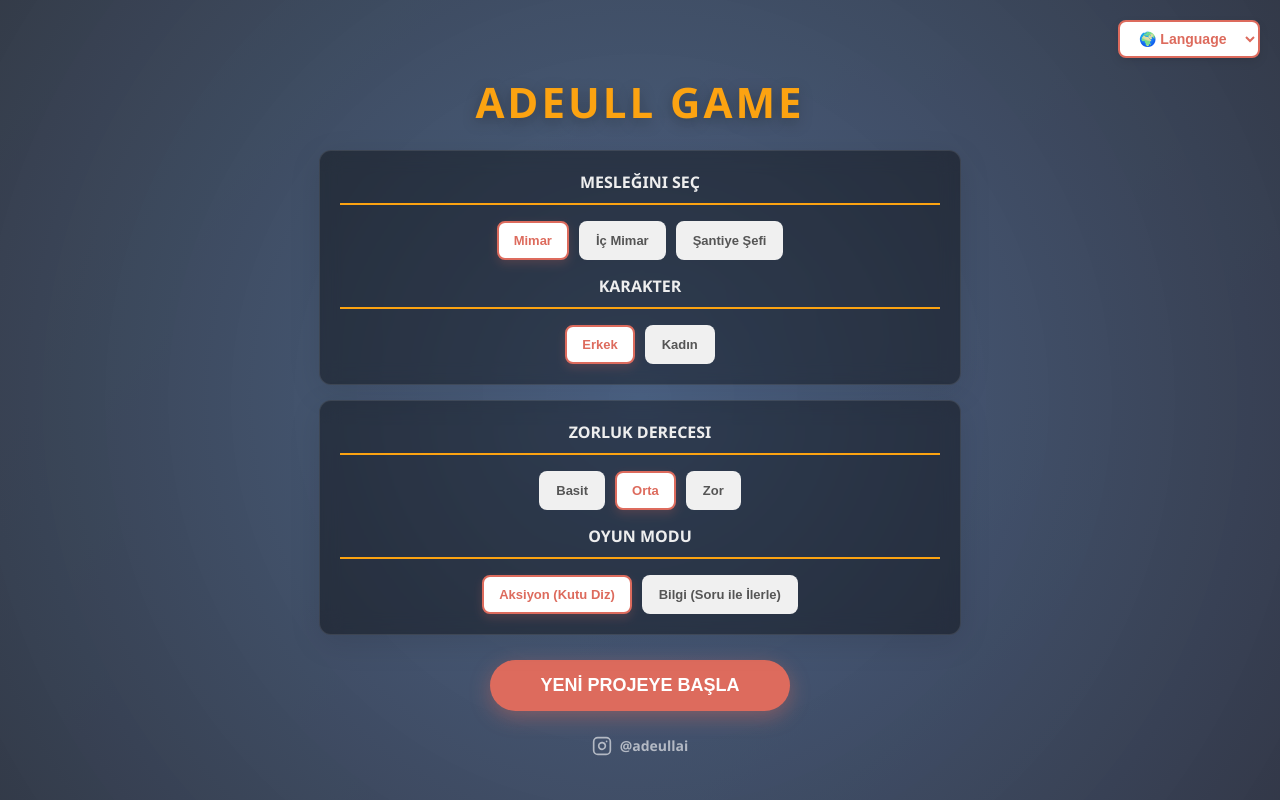
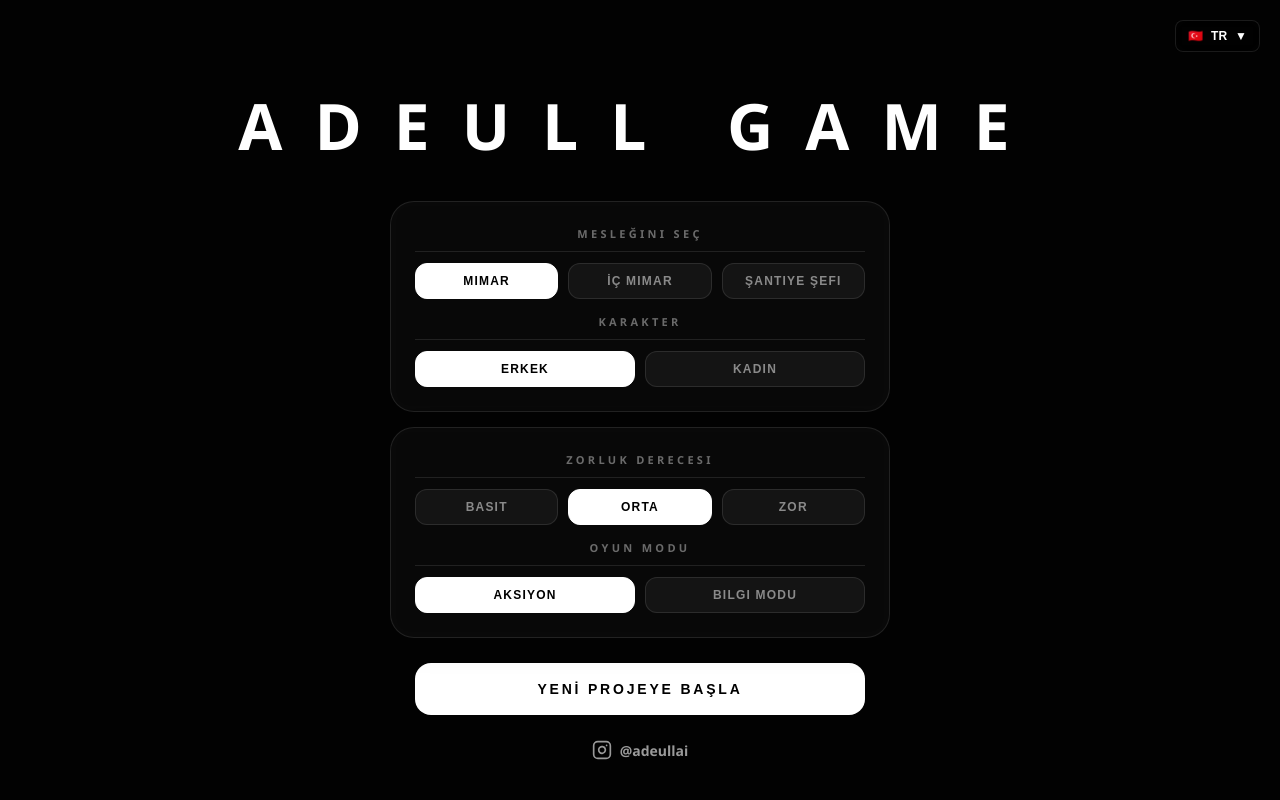
Before and after one commit to ahmetxahmet/adeul-ai, a plain HTML site: page game.html in a window 1280 px wide. Drawn offline with nearby package versions, Linux system fonts and the light colour scheme.

Commit message:
Oyun arayüzü ve başlatma butonu güncellendi

```diff
--- a/bugtracker.js
+++ b/bugtracker.js
@@ -72,8 +72,9 @@
     function createGameButton() {
         var btn = document.createElement('div');
         btn.id = 'gameLaunchBtn';
-        btn.innerHTML = '<svg width="16" height="16" viewBox="0 0 24 24" fill="none" stroke="currentColor" stroke-width="2" stroke-linecap="round" stroke-linejoin="round"><rect x="2" y="6" width="20" height="12" rx="2" ry="2"></rect><path d="M6 12h4"></path><path d="M8 10v4"></path><line x1="15" y1="13" x2="15.01" y2="13"></line><line x1="18" y1="11" x2="18.01" y2="11"></line></svg>';
-        btn.style.cssText = 'position:fixed;bottom:80px;left:16px;z-index:9999;height:32px;width:32px;' +
+        btn.innerHTML = '<svg width="14" height="14" viewBox="0 0 24 24" fill="none" stroke="currentColor" stroke-width="2" stroke-linecap="round" stroke-linejoin="round"><rect x="2" y="6" width="20" height="12" rx="2" ry="2"></rect><path d="M6 12h4"></path><path d="M8 10v4"></path><line x1="15" y1="13" x2="15.01" y2="13"></line><line x1="18" y1="11" x2="18.01" y2="11"></line></svg>' +
+            '<span style="font-size:8px;font-weight:700;letter-spacing:0.2em;text-transform:uppercase;margin-left:8px;">GAME</span>';
+        btn.style.cssText = 'position:fixed;bottom:80px;right:16px;z-index:9999;height:32px;padding:0 12px;' +
             'background:rgba(0,0,0,0.4);border:1px solid rgba(255,255,255,0.08);border-radius:8px;' +
             'display:flex;align-items:center;justify-content:center;cursor:pointer;color:rgba(255,255,255,0.2);' +
             'backdrop-filter:blur(12px);-webkit-backdrop-filter:blur(12px);transition:all 0.3s ease;font-family:inherit;';
--- a/game.html
+++ b/game.html
@@ -6,31 +6,34 @@
     <title>ADEULL GAME</title>
     <style>
         /* MONUMENT VALLEY & DORFROMANTIK COLOR PALETTE */
-        body { margin: 0; overflow: hidden; background: linear-gradient(135deg, #f4e1d2 0%, #e1b3d1 100%); font-family: 'Segoe UI', Tahoma, Geneva, Verdana, sans-serif; user-select: none; }
+        body { margin: 0; overflow: hidden; background: #111; font-family: 'Segoe UI', Tahoma, Geneva, Verdana, sans-serif; user-select: none; }
 
         .glass-panel { background: rgba(255, 255, 255, 0.85); backdrop-filter: blur(10px); border-radius: 12px; box-shadow: 0 8px 32px rgba(0,0,0,0.1); color: #333; }
 
         /* LANGUAGE SELECTOR */
         #lang-selector { position: absolute; top: 20px; right: 20px; z-index: 300; }
-        #lang-dropdown { background: #fff; border: 2px solid #dd6b5d; color: #dd6b5d; padding: 8px 15px; cursor: pointer; border-radius: 8px; font-weight: bold; font-size: 14px; outline: none; box-shadow: 0 4px 10px rgba(0,0,0,0.1); }
+        #langBtn { background: rgba(0,0,0,0.4); border: 1px solid rgba(255,255,255,0.1); color: #fff; padding: 8px 12px; cursor: pointer; border-radius: 8px; font-weight: bold; font-size: 12px; display: flex; align-items: center; gap: 8px; backdrop-filter: blur(10px); }
+        #langDropdown { display: none; position: absolute; top: 100%; right: 0; background: rgba(30,30,30,0.9); border: 1px solid rgba(255,255,255,0.1); border-radius: 8px; margin-top: 5px; overflow: hidden; backdrop-filter: blur(10px); width: 150px; }
+        .lang-option { background: none; border: none; color: #fff; padding: 10px 15px; width: 100%; text-align: left; cursor: pointer; display: flex; align-items: center; gap: 10px; font-size: 13px; }
+        .lang-option:hover { background: rgba(255,255,255,0.1); }
 
         /* MAIN MENU */
-        #main-menu { position: absolute; top: 0; left: 0; width: 100vw; height: 100vh; z-index: 200; display: flex; flex-direction: column; align-items: center; justify-content: center; text-align: center; background: radial-gradient(circle, rgba(61, 90, 128, 0.9) 0%, rgba(41, 50, 65, 0.95) 100%); color: #fff;}
-        #main-menu h1 { color: #fca311; letter-spacing: 3px; font-size: 42px; text-transform: uppercase; margin-bottom: 20px; text-shadow: 0 4px 15px rgba(0,0,0,0.3); }
-        .menu-section { background: rgba(0,0,0,0.4); padding: 20px; margin-bottom: 15px; width: 90%; max-width: 600px; border-radius: 12px; border: 1px solid rgba(255,255,255,0.1);}
-        .menu-section h3 { margin-top: 0; border-bottom: 2px solid #fca311; padding-bottom: 10px; font-size: 16px; color: #eee; text-transform: uppercase; }
+        #main-menu { position: absolute; top: 0; left: 0; width: 100vw; height: 100vh; z-index: 200; display: flex; flex-direction: column; align-items: center; justify-content: center; text-align: center; background: rgba(0,0,0,0.85); backdrop-filter: blur(16px); color: #fff;}
+        #main-menu h1 { color: white; font-weight: 900; letter-spacing: 0.5em; font-size: clamp(2rem, 8vw, 4rem); text-transform: uppercase; margin-bottom: 2rem; }
+        .menu-section { background: rgba(255,255,255,0.03); border: 1px solid rgba(255,255,255,0.1); padding: 24px; margin-bottom: 15px; width: 90%; max-width: 450px; border-radius: 24px; }
+        .menu-section h3 { margin-top: 0; border-bottom: 1px solid rgba(255,255,255,0.1); padding-bottom: 10px; font-size: 11px; color: rgba(255,255,255,0.4); text-transform: uppercase; letter-spacing: 0.3em; }
         .opt-group { display: flex; gap: 10px; justify-content: center; flex-wrap: wrap; }
-        .opt-btn { background: #f0f0f0; border: 2px solid transparent; color: #555; padding: 10px 15px; cursor: pointer; border-radius: 8px; transition: 0.2s; font-weight: bold; font-size: 13px;}
-        .opt-btn:hover { background: #fff; transform: translateY(-2px); }
-        .opt-btn.active { background: #fff; border-color: #dd6b5d; color: #dd6b5d; box-shadow: 0 4px 10px rgba(221, 107, 93, 0.2); }
+        .opt-btn { background: rgba(255,255,255,0.05); border: 1px solid rgba(255,255,255,0.1); color: rgba(255,255,255,0.5); padding: 10px 15px; cursor: pointer; border-radius: 12px; transition: 0.2s; font-weight: bold; font-size: 12px; text-transform: uppercase; letter-spacing: 0.1em; flex: 1; }
+        .opt-btn:hover { background: rgba(255,255,255,0.1); color: #fff; }
+        .opt-btn.active { background: #fff; border-color: #fff; color: #000; }
 
-        .main-btn { border: none; color: #fff; padding: 15px 40px; font-size: 18px; font-weight: bold; cursor: pointer; border-radius: 30px; width: 100%; max-width: 300px; text-transform: uppercase; margin-top: 10px; transition: 0.3s; }
-        #start-game-btn { background: #dd6b5d; box-shadow: 0 6px 20px rgba(221, 107, 93, 0.4); }
-        #start-game-btn:hover { transform: translateY(-3px); box-shadow: 0 8px 25px rgba(221, 107, 93, 0.6); }
+        .main-btn { border: none; padding: 18px 40px; font-size: 14px; font-weight: 800; cursor: pointer; border-radius: 16px; width: 100%; max-width: 450px; text-transform: uppercase; margin-top: 10px; transition: 0.3s; letter-spacing: 0.2em; }
+        #start-game-btn { background: #fff; color: #000; }
+        #start-game-btn:hover { background: #ddd; transform: translateY(-2px); }
 
         /* RESUME GAME BUTTON */
-        #resume-game-btn { background: #4caf50; box-shadow: 0 6px 20px rgba(76, 175, 80, 0.4); display: none; margin-bottom: 15px;}
-        #resume-game-btn:hover { transform: translateY(-3px); box-shadow: 0 8px 25px rgba(76, 175, 80, 0.6); }
+        #resume-game-btn { background: rgba(255,255,255,0.1); color: #fff; border: 1px solid rgba(255,255,255,0.2); display: none; margin-bottom: 15px;}
+        #resume-game-btn:hover { background: rgba(255,255,255,0.2); transform: translateY(-2px); }
 
         /* GAME HUD */
         #ui-layer { position: absolute; top: 20px; left: 20px; z-index: 10; pointer-events: none; display: none; padding: 15px 25px; }
@@ -71,19 +74,12 @@
 <body>
 
     <div id="lang-selector">
-        <select id="lang-dropdown" onchange="setLang(this.value)">
-            <option value="en" disabled selected>🌍 Language</option>
-            <option value="en">🇬🇧 English</option>
-            <option value="de">🇩🇪 Deutsch</option>
-            <option value="fr">🇫🇷 Français</option>
-            <option value="es">🇪🇸 Español</option>
-            <option value="tr">🇹🇷 Türkçe</option>
-            <option value="it">🇮🇹 Italiano</option>
-            <option value="ru">🇷🇺 Русский</option>
-            <option value="ar">🇸🇦 العربية</option>
-            <option value="zh">🇨🇳 中文</option>
-            <option value="ja">🇯🇵 日本語</option>
-        </select>
+        <button id="langBtn" onclick="toggleLangMenu()">
+            <span id="activeFlag">🇹🇷</span> <span id="activeCode">TR</span> ▼
+        </button>
+        <div id="langDropdown">
+            <!-- Options will be added by JS -->
+        </div>
     </div>
 
     <div id="main-menu">
@@ -167,12 +163,18 @@
     <script type="module">
         import * as THREE from 'https://unpkg.com/three@0.160.0/build/three.module.js';
 
-        // --- GLOBAL DICTIONARY (10 LANGUAGES) ---
+        // --- GLOBAL DICTIONARY (LANGUAGES) ---
+        const langOptions = [
+            { code: 'EN', flag: '🇺🇸', key: 'en' }, { code: 'TR', flag: '🇹🇷', key: 'tr' }, { code: 'ES', flag: '🇪🇸', key: 'es' },
+            { code: 'DE', flag: '🇩🇪', key: 'de' }, { code: 'FR', flag: '🇫🇷', key: 'fr' }, { code: 'PT', flag: '🇧🇷', key: 'pt' },
+            { code: 'ID', flag: '🇮🇩', key: 'id' }, { code: 'HI', flag: '🇮🇳', key: 'hi' }, { code: 'AR', flag: '🇦🇪', key: 'ar' },
+            { code: 'IT', flag: '🇮🇹', key: 'it' }
+        ];
         const uiDict = {
             tr: { m_title: "ADEULL GAME", m_role: "Mesleğini Seç", m_gender: "Karakter", m_diff: "Zorluk Derecesi", m_mode: "Oyun Modu", r_arch: "Mimar", r_int: "İç Mimar", r_man: "Şantiye Şefi", g_m: "Erkek", g_f: "Kadın", d_e: "Basit", d_m: "Orta", d_h: "Zor", md_a: "Aksiyon", md_t: "Bilgi Modu", start: "YENİ PROJEYE BAŞLA", resume: "KAYITLI PROJEYE DEVAM ET", h_life: "CAN", h_score: "BAKİYE", h_res: "Bölümü Sıfırla", h_menu: "Ana Menü (ESC)", a_btn: "Devam Et", a_err: "🛠️ İŞ KAZASI!", a_info: "🚀 PROJE TAMAM!", q_head_t: "🤔 BİLGİ MODU", q_head_a: "🧐 YAPI DENETİM", scan_btn: "Planı İncele", scan_used: "Plan Kullanıldı", msg_win: "Tebrikler Paşam! 30 Projeyi bitirdin.", msg_die: "Şantiye mühürlendi! Patron zar zor 1 can buldu.", msg_correct: "Helal Usta! Doğru cevap.", msg_wrong_t: "Yanlış cevap usta! Son istasyona dönüyorsun.", msg_wrong_a: "Yanlış Cevap! Canın gitmedi.", task_pre: "Hedef:", task_post: "İstasyonu!", mats: { brick: "Tuğla", concrete: "Beton", grass: "Çim" } },
             en: { m_title: "ADEULL GAME", m_role: "Profession", m_gender: "Character", m_diff: "Difficulty", m_mode: "Game Mode", r_arch: "Architect", r_int: "Interior Des.", r_man: "Site Manager", g_m: "Male", g_f: "Female", d_e: "Easy", d_m: "Medium", d_h: "Hard", md_a: "Action", md_t: "Trivia", start: "NEW PROJECT", resume: "RESUME SAVED PROJECT", h_life: "LIVES", h_score: "BALANCE", h_res: "Reset Level", h_menu: "Main Menu (ESC)", a_btn: "Continue", a_err: "🛠️ ACCIDENT!", a_info: "🚀 PROJECT DONE!", q_head_t: "🤔 TRIVIA MODE", q_head_a: "🧐 INSPECTION", scan_btn: "Inspect Plan", scan_used: "Plan Used", msg_win: "Congrats Boss! You finished 30 projects.", msg_die: "Site sealed! Boss found 1 life.", msg_correct: "Well done! Correct.", msg_wrong_t: "Wrong! Back to the last station.", msg_wrong_a: "Wrong! Got a warning.", task_pre: "Target:", task_post: "Station!", mats: { brick: "Brick", concrete: "Concrete", grass: "Grass" } }
         };
-        ["de", "fr", "es", "it", "ru", "ar", "zh", "ja"].forEach(l => uiDict[l] = uiDict.en);
+        ['es', 'de', 'fr', 'pt', 'id', 'hi', 'ar', 'it'].forEach(l => uiDict[l] = uiDict.en);
 
         // --- ENHANCED EVENT AND QUESTION MEMORY ---
         const roleErrors = {
@@ -187,6 +189,7 @@
                 manager: ["Poured C15 instead of C30!", "Inspector arrived, fined!", "Mortar empty, workers left!", "Rebar is missing!", "Formwork exploded!"]
             }
         };
+        ['es', 'de', 'fr', 'pt', 'id', 'hi', 'ar', 'it'].forEach(l => roleErrors[l] = roleErrors.en);
 
         const quizzes = {
             tr: [
@@ -213,10 +216,34 @@
                 { q: "What is an As-Built survey?", opts: ["Measuring existing", "Demolition", "Design"], ans: 0 }
             ]
         };
+        ['es', 'de', 'fr', 'pt', 'id', 'hi', 'ar', 'it'].forEach(l => quizzes[l] = quizzes.en);
 
-        let lang = 'en';
-        window.setLang = function(l) {
-            lang = l;
+        window.toggleLangMenu = function() {
+            const dropdown = document.getElementById('langDropdown');
+            dropdown.style.display = dropdown.style.display === 'block' ? 'none' : 'block';
+        }
+
+        function populateLangMenu() {
+            const dropdown = document.getElementById('langDropdown');
+            dropdown.innerHTML = '';
+            langOptions.forEach(opt => {
+                const btn = document.createElement('button');
+                btn.className = 'lang-option';
+                btn.innerHTML = `<span>${opt.flag}</span> ${opt.code}`;
+                btn.onclick = () => setLang(opt.code, opt.flag, opt.key);
+                dropdown.appendChild(btn);
+            });
+        }
+
+        let lang = 'tr';
+        window.setLang = function(code, flag, key) {
+            lang = key;
+            document.getElementById('activeFlag').innerText = flag;
+            document.getElementById('activeCode').innerText = code;
+            if(document.getElementById('langDropdown').style.display === 'block') {
+                toggleLangMenu();
+            }
+
             document.getElementById('t-m-title').innerText = uiDict[lang].m_title;
             document.getElementById('t-m-role').innerText = uiDict[lang].m_role;
             document.getElementById('t-m-gender').innerText = uiDict[lang].m_gender;
@@ -283,6 +310,8 @@
         const diffMap = { easy: 0, med: 1, hard: 2 };
 
         window.onload = () => {
+            populateLangMenu();
+            setLang('TR', '🇹🇷', 'tr');
             const saved = localStorage.getItem('adeull_save');
             if (saved) { document.getElementById('resume-game-btn').style.display = 'block'; }
         };
```
